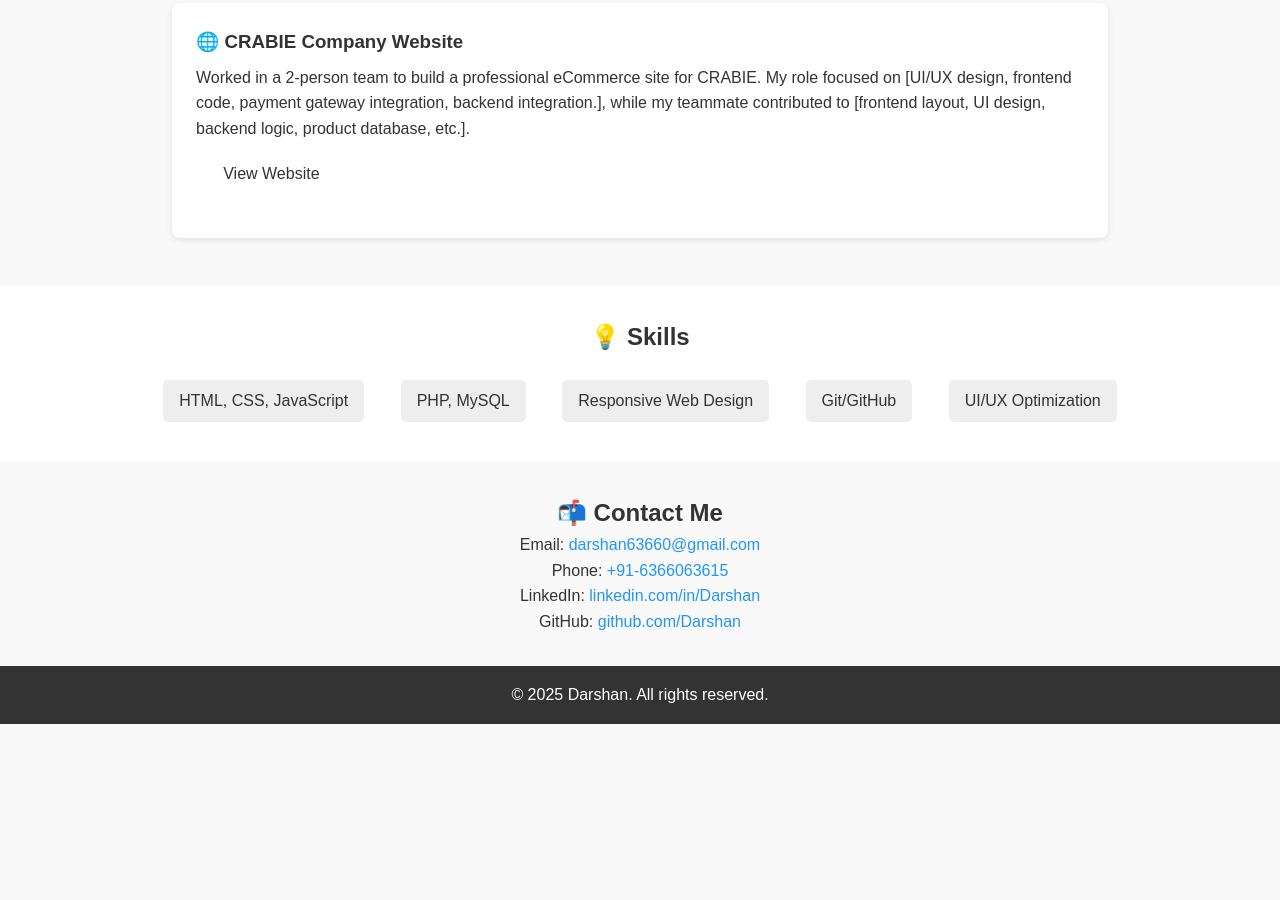
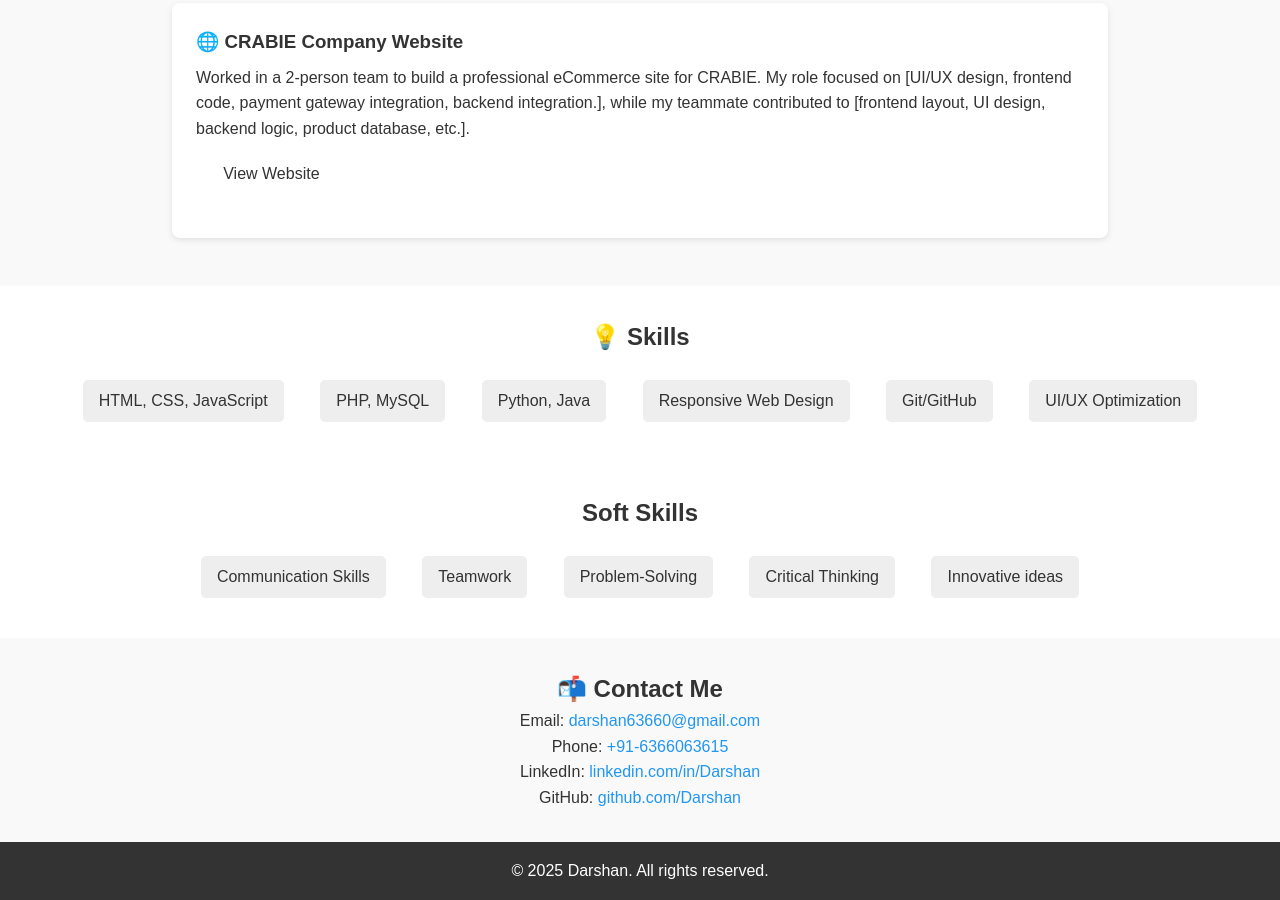
Before and after one commit to darshan1597/Portfolio, a plain HTML site: page index.html in a window 1280 px wide. Shown: the part 936-1836 px from the top of the page. Before the commit the page ends 1660 px from the top, so only its background shows below. Drawn offline with Linux system fonts and the light colour scheme.

Commit message:
seventh commit

```diff
--- a/index.html
+++ b/index.html
@@ -56,9 +56,22 @@
         <ul>
             <li>HTML, CSS, JavaScript</li>
             <li>PHP, MySQL</li>
+            <li>Python, Java</li>
             <li>Responsive Web Design</li>
             <li>Git/GitHub</li>
             <li>UI/UX Optimization</li>
+        </ul>
+    </section>
+
+    <!-- Soft Skills Section -->
+    <section class="skills">
+        <h2>Soft Skills</h2>
+        <ul>
+            <li>Communication Skills</li>
+            <li>Teamwork</li>
+            <li>Problem-Solving</li>
+            <li>Critical Thinking</li>
+            <li>Innovative ideas</li>
         </ul>
     </section>
 
```
